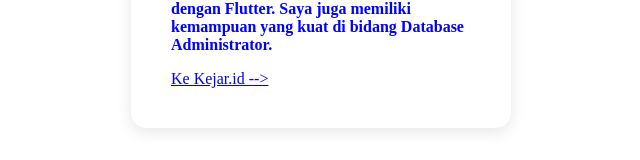
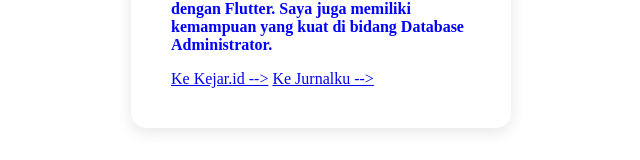
Before and after one commit to JadiGiniLe-7/projek-pplg-x-2, a plain HTML site: page index.html in a window 1280 px wide. Shown: the part 584-744 px from the top of the page, without its empty margins (319-959 px from the left). Drawn offline with Linux system fonts and the light colour scheme.

Commit message:
update link Jurnalku

```diff
--- a/index.html
+++ b/index.html
@@ -59,6 +59,7 @@
 				</p>
 			</p>
 			<a href="https://kejar.id" target="_blank">Ke Kejar.id --></a>
+			<a href="https://jurnalku.smkwikrama.sch.id" target="_blank">Ke Jurnalku --></a>
 		</div>
 	</body>
 </html>
```
